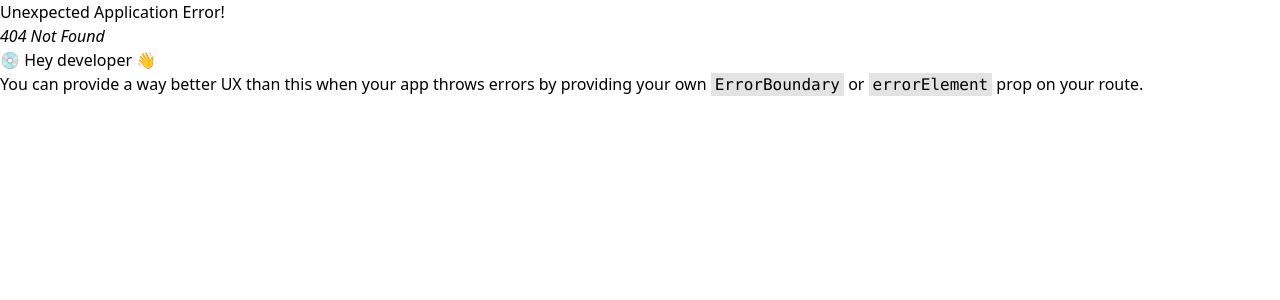
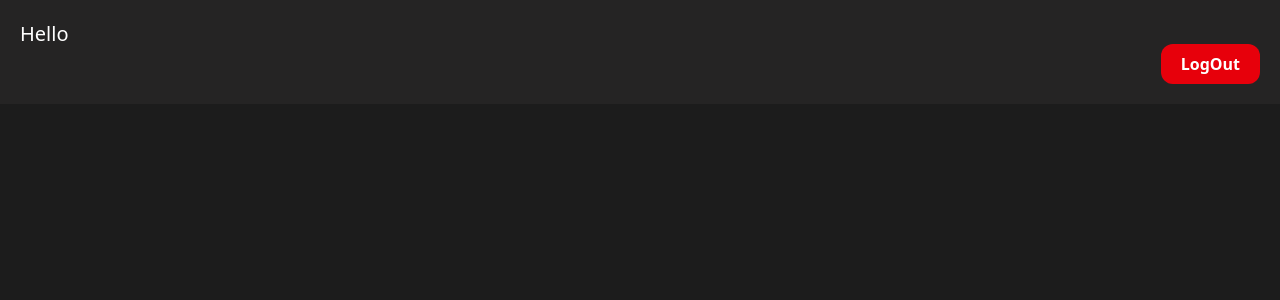
Before and after one commit to raj-banka/EMS, a React (Vite) app: page /emp/rajbanka in a window 1280 px wide. Before the commit this address had no page. Shown: the top 300 px of the page. Built offline with nearby package versions, Linux system fonts and the light colour scheme.

Commit message:
routing code done

```diff
--- a/src/components/Tasks/AllTask.tsx
+++ b/src/components/Tasks/AllTask.tsx
@@ -4,18 +4,18 @@ import EmployeeDashboard from "../dashboards/EmployeeDashboard";
 import { UserType } from "../../Interfaces/UserType";
 import { useSelector } from "react-redux";
 import { RootState } from "../../Redux/store";
-// import {  useNavigate } from "react-router";
+import {  useNavigate } from "react-router";
 
 const AllTask = () => {
 //  const [userData ] = useContext(AuthContext)as [ContextType | null, React.Dispatch<React.SetStateAction<ContextType> | null>];
 const userData = useSelector((state:RootState) => state.authInfo);
 
  const [selectedEmp, setSelectedEmp] = useState<UserType | null>(null);
-//  const navigate = useNavigate();
-//  const handleEmp = (e : UserType) => {
-//   setSelectedEmp(e);
-//   navigate(`/Emp/rajbanka`);
-//  }
+ const navigate = useNavigate();
+ const handleClick = (e : UserType) => {
+  setSelectedEmp(e);
+  navigate(`/Emp/rajbanka`, {state : e});
+ }
   return (
     <>
     {/* <h2 className="text-3xl font-bold mb-2">All Tasks</h2> */}
@@ -31,7 +31,7 @@ const userData = useSelector((state:RootState) => state.authInfo);
     {userData?.employees.map((e , idx)=>{
     return(
       <div key={idx}
-      onClick={() => setSelectedEmp(e)}
+      onClick={() => handleClick(e)}
       className="flex justify-between p-2 mb-2 rounded gap-1 hover:bg-gray-600 cursor-pointer">
         <h2 className="text-lg font-medium w-1/5 text-red-400">{e.name}</h2>
         <h2 className="text-lg font-medium w-1/5 text-yellow-400">{e.taskCount.newTask}</h2>
--- a/src/components/dashboards/EmployeeDashboard.tsx
+++ b/src/components/dashboards/EmployeeDashboard.tsx
@@ -2,21 +2,24 @@ import Header from '../others/Header'
 import TaskListNumber from '../Tasks/TaskListNumber'
 import TaskList from '../Tasks/TaskList'
 import { UserType } from "../../Interfaces/UserType";
-import { useParams } from 'react-router';
+import { useParams , useLocation } from 'react-router';
 
 interface EmployeeDashboardProps {
-  data: UserType | null;
-  changeUser: React.Dispatch<React.SetStateAction<'admin' | 'user' | null>>;
+  data?: UserType | null;
+  changeUser?: React.Dispatch<React.SetStateAction<'admin' | 'user' | null | undefined>>;
 }
-const EmployeeDashboard : React.FC<EmployeeDashboardProps> = ({data , changeUser}) =>{
+const EmployeeDashboard : React.FC<EmployeeDashboardProps> = ({data, changeUser}) =>{
   const {id} = useParams();
   console.log(id,"raj");
+  const {state} = useLocation();
 
+  const emp = state ? state : data;
+  const user = state ? "":changeUser
   return (
     <div className='text-white bg-[#1C1C1C] h-screen w-full'>
-      < Header changeUser = {changeUser} data={data}/>
-      <TaskListNumber data = {data}/>
-      <TaskList data = {data}/>
+      < Header changeUser = {user} data={emp}/>
+      <TaskListNumber data = {emp}/>
+      <TaskList data = {emp}/>
     </div>
   )
 }
--- a/src/components/others/CreateTask.tsx
+++ b/src/components/others/CreateTask.tsx
@@ -4,6 +4,7 @@ import { useState } from "react";
 import { ContextType, UserType } from "../../Interfaces/UserType";
 import { useDispatch, useSelector } from "react-redux";
 import { RootState } from "../../Redux/store";
+import { useLocation } from "react-router";
 
 // interface UserType{
 //   name : string;
@@ -45,6 +46,9 @@ const  CreateTask : React.FC = ()=> {
   const [description , setDescription] = useState("");
   const [categories , setCategories] = useState("");
   const [assignedTo , setAssignedTo] = useState("");
+  const {state} = useLocation();
+  console.log(state,"rajstate");
+
   // const [newTask , setNewTask] = useState({});
 
   // const [userData , setUserData ] = useContext(AuthContext)as [ContextType | null, React.Dispatch<React.SetStateAction<ContextType> | null>];
```
Also changed, not shown: src/main.tsx (+7 -0 lines).
